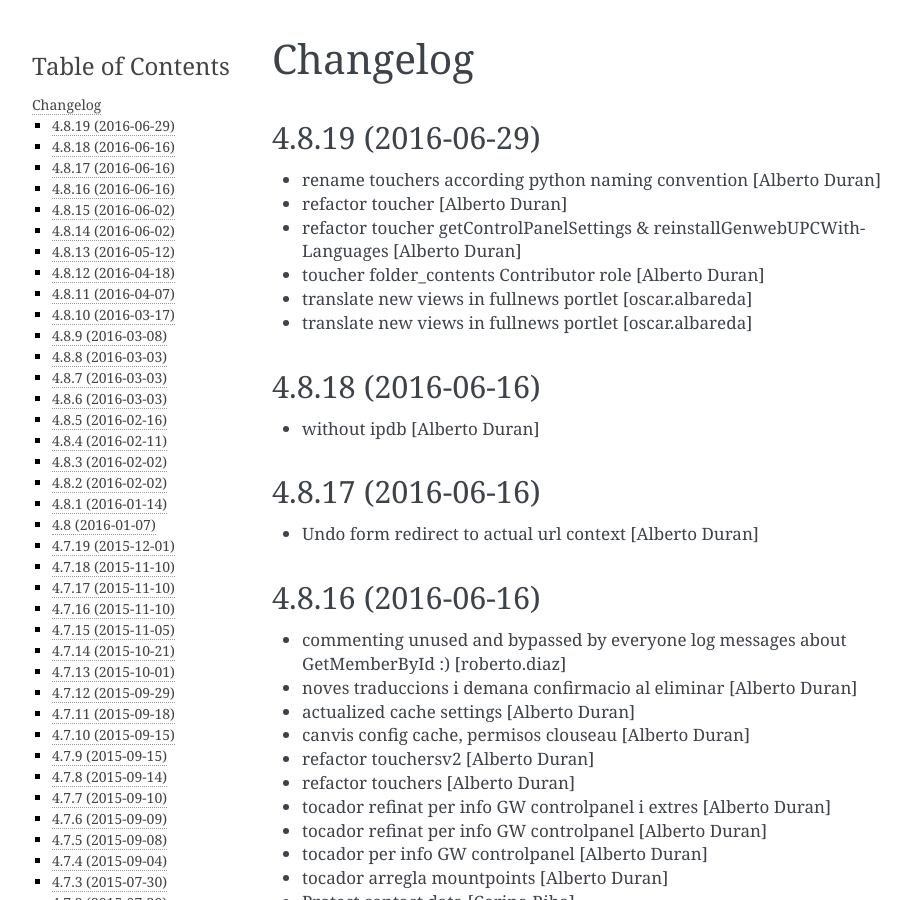
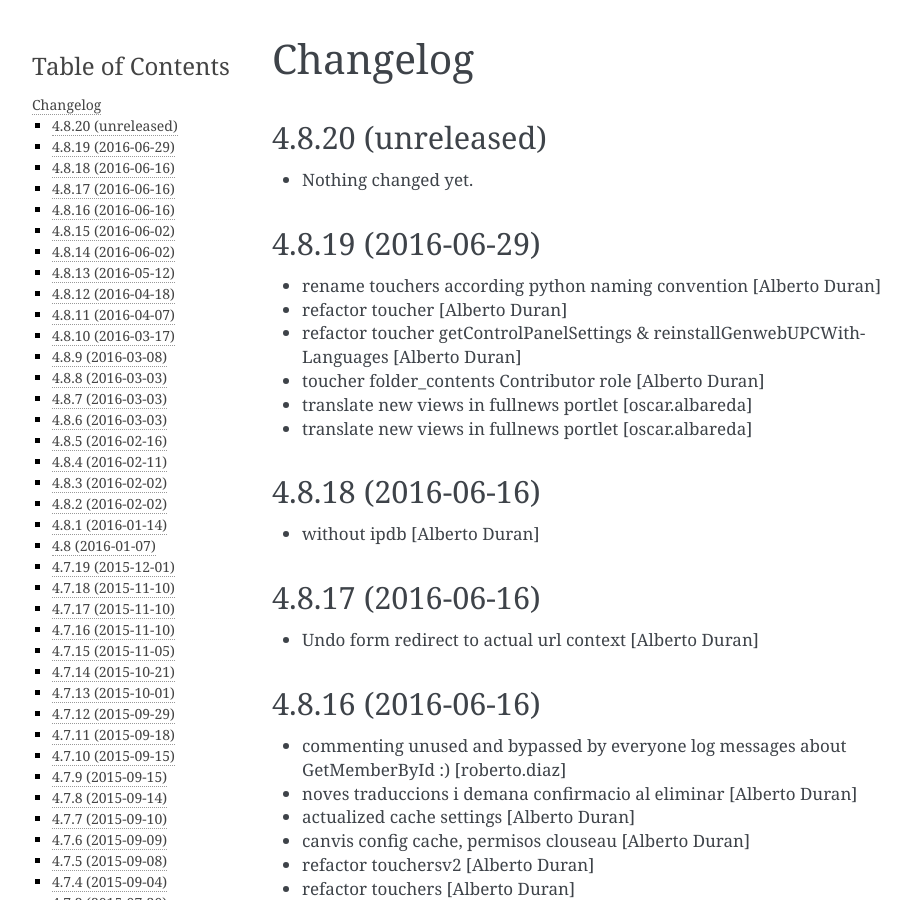
Before and after one commit to UPCnet/genweb.core, a Sphinx documentation site: the page built from docs/HISTORY.rst, in a window 1280 px wide and 900 px high. Shown: the whole window, without its empty margins (148-1059 px from the left). Built offline with Sphinx 7.4.7, drawn with Linux system fonts in a browser that asks for light colours.

Commit message:
Back to development: 4.8.20

```diff
--- a/docs/HISTORY.rst
+++ b/docs/HISTORY.rst
@@ -1,5 +1,11 @@
 Changelog
 =========
+
+4.8.20 (unreleased)
+-------------------
+
+- Nothing changed yet.
+
 
 4.8.19 (2016-06-29)
 -------------------
--- a/setup.py
+++ b/setup.py
@@ -1,7 +1,7 @@
 from setuptools import setup, find_packages
 import os
 
-version = '4.8.19'
+version = '4.8.20.dev0'
 
 README = open('README.rst').read()
 HISTORY = open(os.path.join('docs', 'HISTORY.rst')).read()
```
